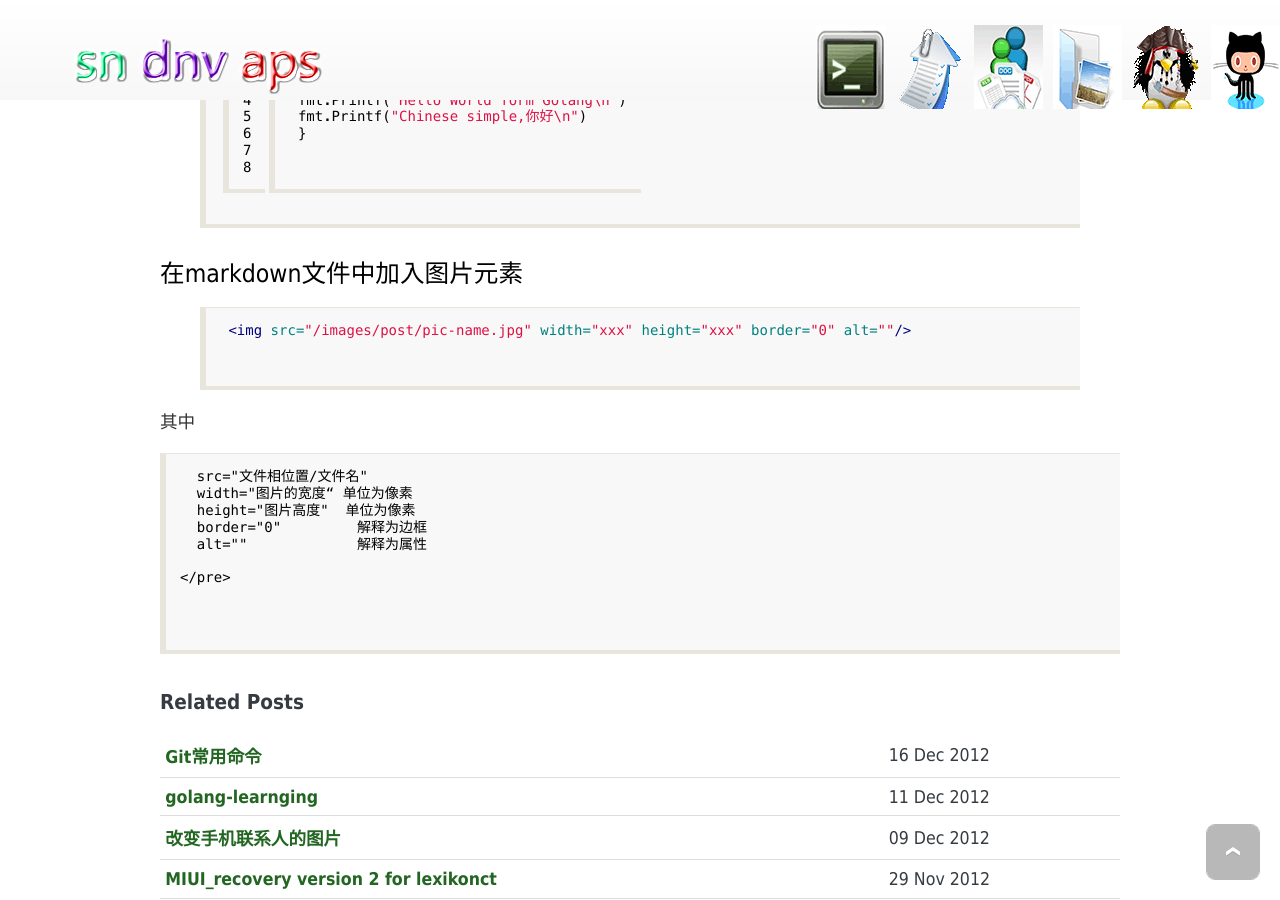
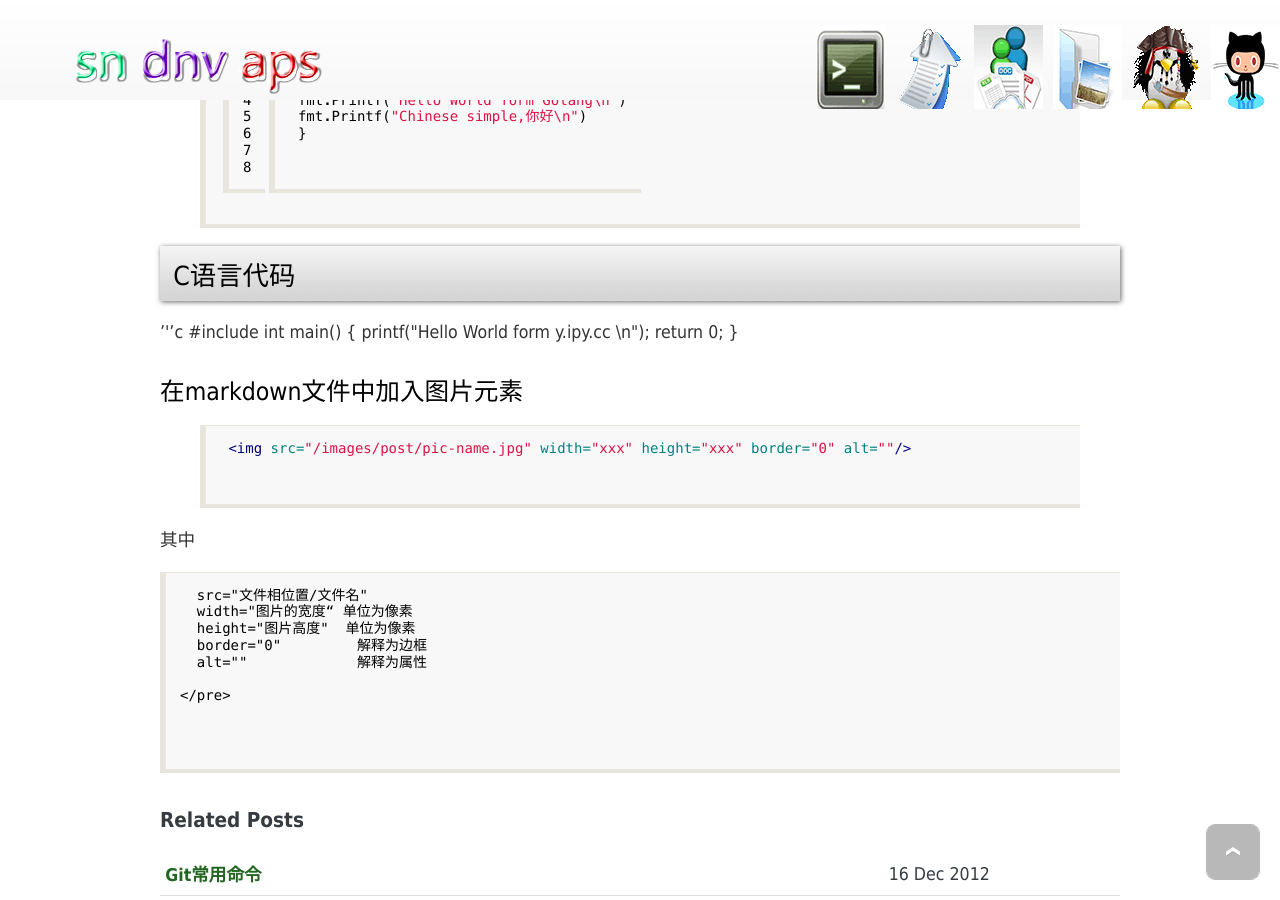
Before and after one commit to sndnvaps/blog.backup, a Jekyll site: the page built from _posts/2012-11-25-Code-highlight.md, in a window 1280 px wide and 900 px high, scrolled down 533 px. Built offline with Jekyll 4.4.1, drawn with Linux system fonts in a browser that asks for light colours; Markdown is read by kramdown in place of the engine named in the settings; comment, search, counter and statistics services are not loaded.

Commit message:
update syntax test

```diff
--- a/_posts/2012-11-25-Code-highlight.md
+++ b/_posts/2012-11-25-Code-highlight.md
@@ -23,6 +23,15 @@ title: 语法高亮
 
  {% endhighlight %}
 
+<h2>C语言代码</h2>
+'''c
+ #include <stdio.h>
+ int main() {
+  printf("Hello World form y.ipy.cc \n");
+  return 0;
+  }
+
+
 ###在markdown文件中加入图片元素
  {% highlight html %}
  <img src="/images/post/pic-name.jpg" width="xxx" height="xxx" border="0" alt=""/>
```
